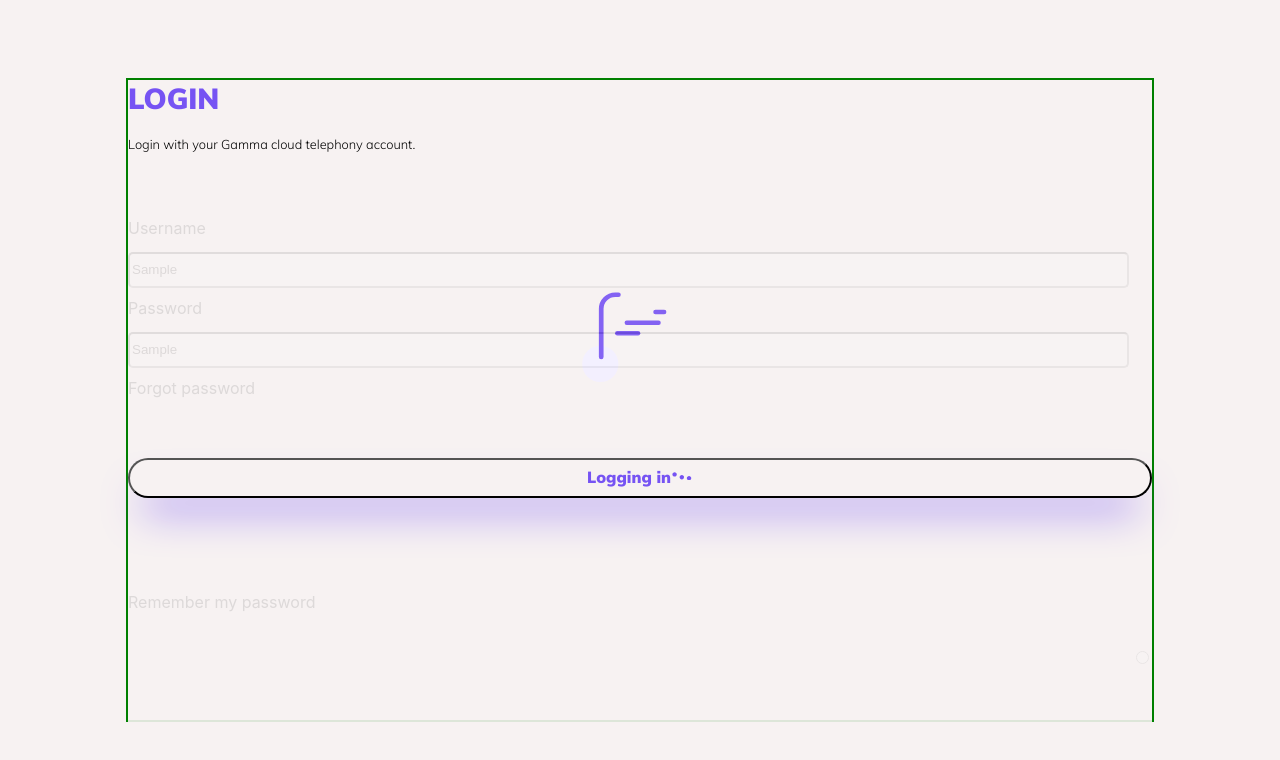
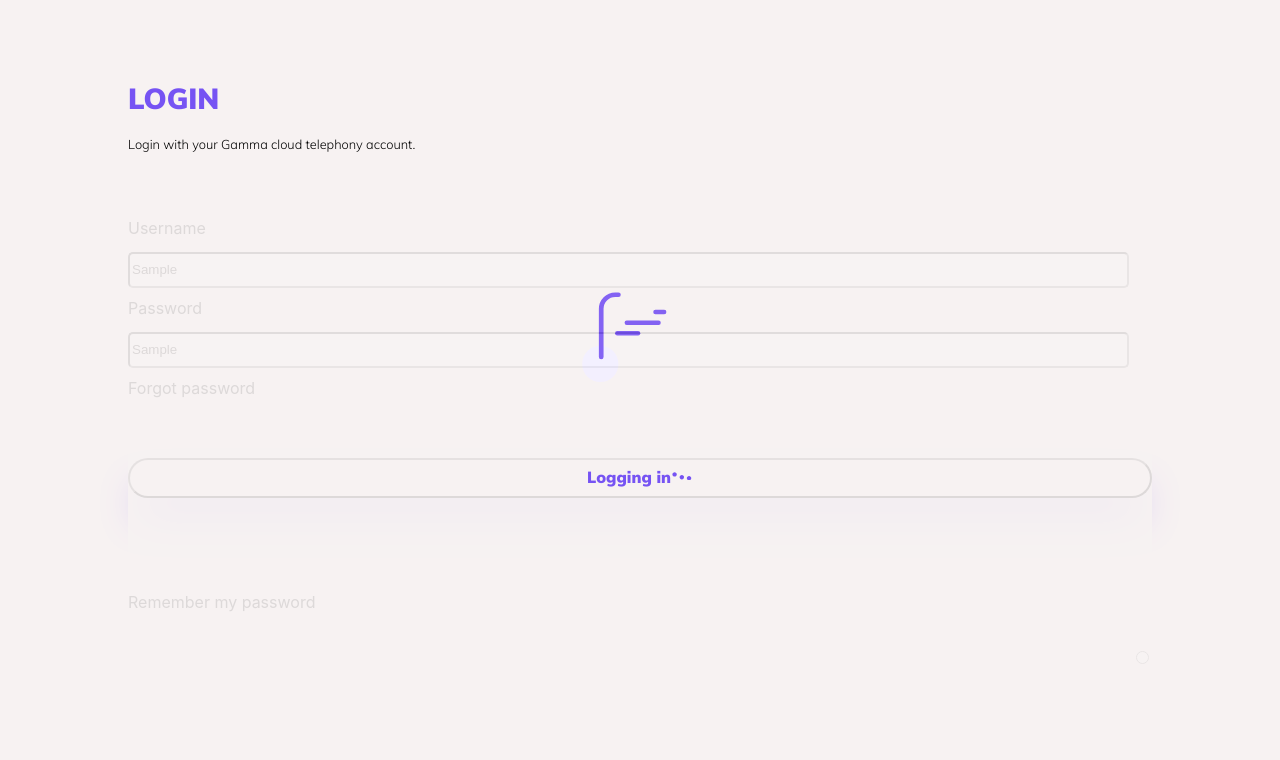
Before and after one commit to MBerry97/login-screen, a React (Create React App) app: page / in a window 1280 px wide. Both pictures are taken after typing "Sample", "Sample" into the empty fields and a click on the button "Login". Shown: the top 760 px of the page. Built offline with nearby package versions, Linux system fonts and the light colour scheme.

Commit message:
both animations have higher z-index to appear infront when loading

```diff
--- a/src/components/animations/animations.css
+++ b/src/components/animations/animations.css
@@ -15,4 +15,5 @@
   width: 80%;
   background-color: rgb(247, 242, 242);
   opacity: 90%;
+  z-index: 1;
 }
--- a/src/components/loginBox/loginBox.css
+++ b/src/components/loginBox/loginBox.css
@@ -11,7 +11,7 @@
 .loginBox__centralContainer {
   width: 80%;
   height: 80vh;
-  border: 2px solid green;
+  /* border: 2px solid green; */
   margin: 0 auto;
   display: grid;
   grid-template-rows: 20% 60% 20%;
--- a/src/components/loginBox/loginButton/loginButton.css
+++ b/src/components/loginBox/loginButton/loginButton.css
@@ -18,6 +18,7 @@
   font-size: 1rem;
   font-weight: 900;
   color: white;
+  outline: none;
   box-shadow: 0px 25px 40px -14px rgb(118, 83, 243);
 }
 
@@ -27,6 +28,7 @@
   justify-content: center;
   width: 200px;
   margin: auto 0;
+  z-index: 2;
 }
 
 .loginButton__container button:focus {
```
Also changed, not shown: 1 other file (tests, documents, lock files or other folders).
